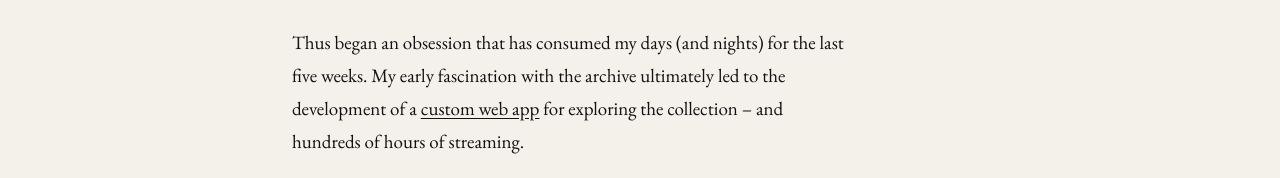
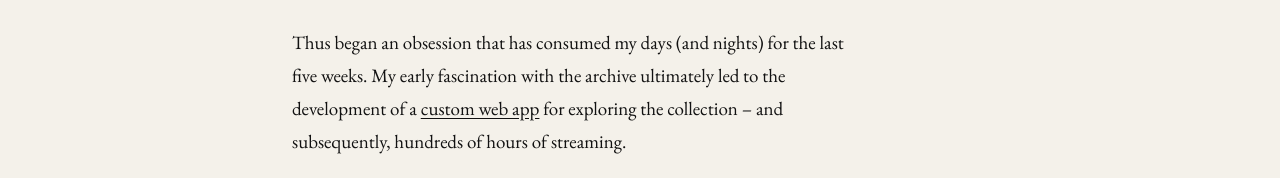
Before and after one commit to mkudlacz/redcontroldeck, an Eleventy site: page src/writing/ntlb_reflection.md in a window 1280 px wide. Shown: the part 774-952 px from the top of the page. Built offline with nearby package versions, Linux system fonts and the light colour scheme; Eleventy itself is replaced by a stand-in of ours; files that its build step writes are made by us from their sources.

Commit message:
draft: 2026-05-15 17:13:19

```diff
--- a/src/writing/ntlb_reflection.md
+++ b/src/writing/ntlb_reflection.md
@@ -7,7 +7,7 @@ draft: false
 ---
 In early April, a college friend – and my sometime-time personal musical sherpa – sent me a cryptic, two-line message which contained a only link to the [Aadam Jacobs collection on the Internet Archive](archive.org/details/aadamjacobs) and the postscript "You're welcome, and I'm sorry."
 
-Thus began an obsession that has consumed my days (and nights) for the last five weeks. My early fascination with the archive ultimately led to the development of a [custom web app](https://player.redcontroldeck.com/) for exploring the collection – and hundreds of hours of streaming.
+Thus began an obsession that has consumed my days (and nights) for the last five weeks. My early fascination with the archive ultimately led to the development of a [custom web app](https://player.redcontroldeck.com/) for exploring the collection – and subsequently, hundreds of  hours of streaming.
 
 Much has been written about [Aadam's story] (https://aadamjacobscollection.org/2026/01/17/the-aadam-jacobs-origin-story/) that I won't recapitulate here. Rather, I wanted to take a moment in this venue to describe what the collection has meant to *me.*
 
```
